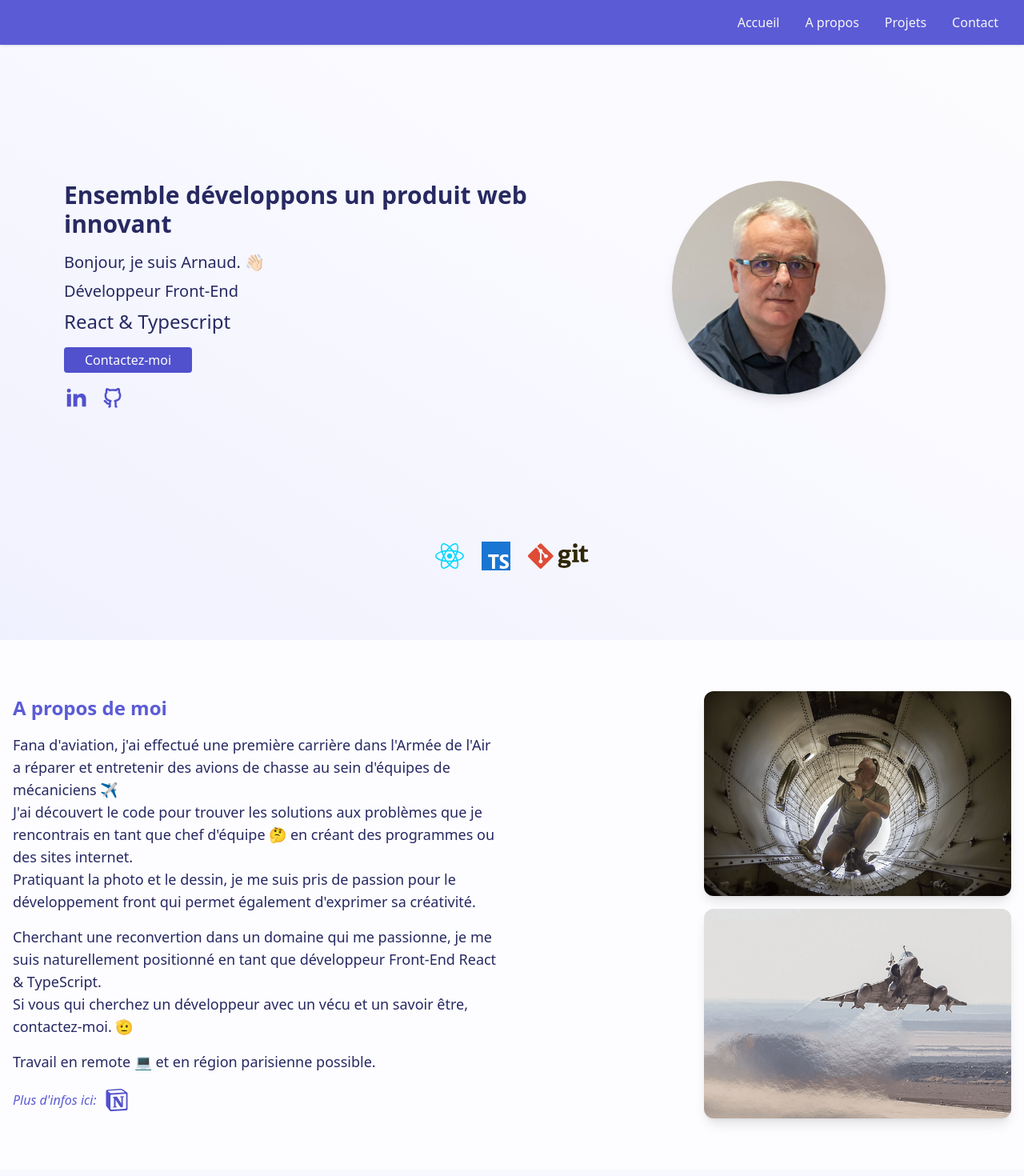
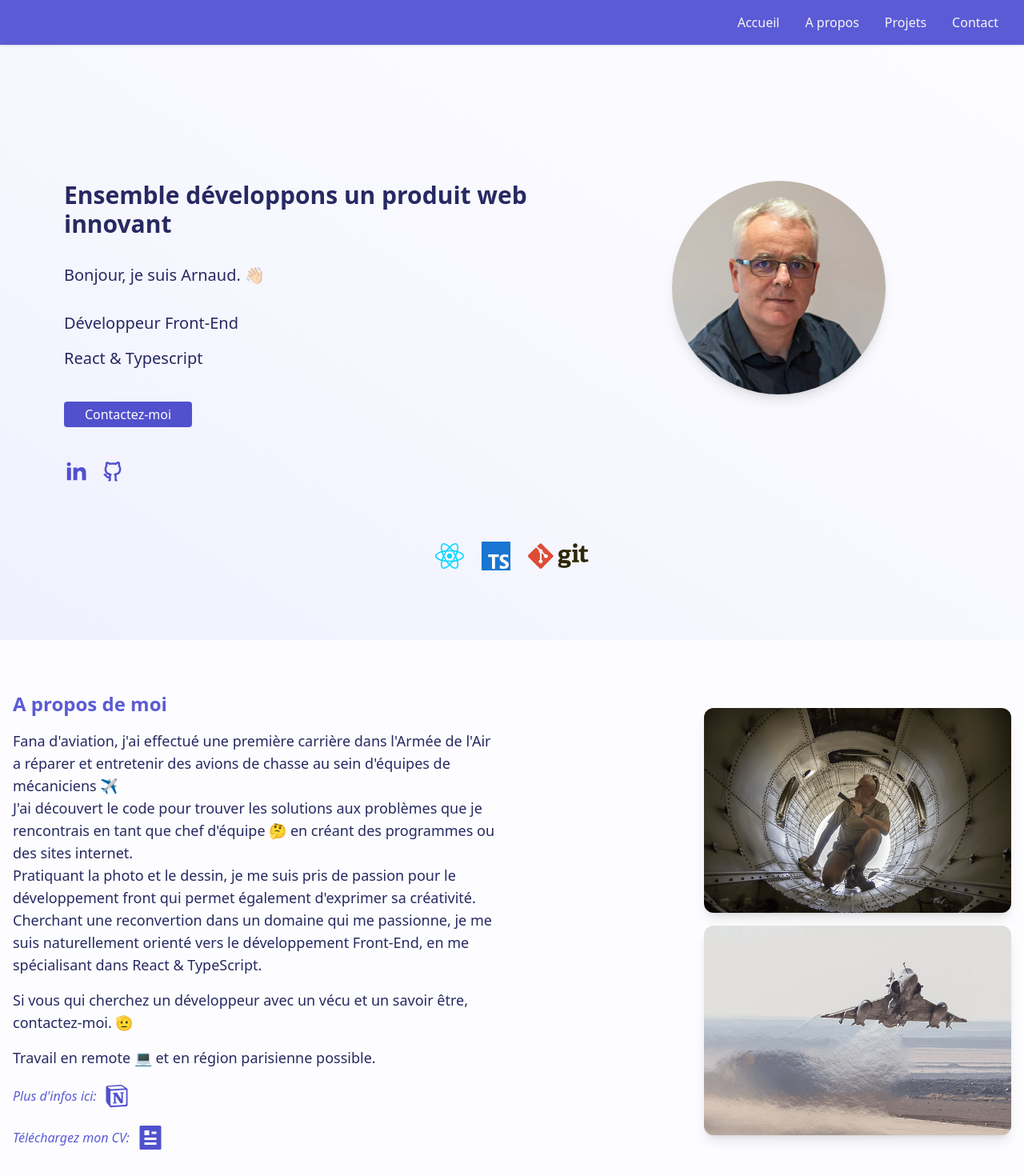
Before and after one commit to arnaudpant/ts-kallavero, a React (Vite) app: page / in a window 1280 px wide. Shown: the top 1470 px of the page at 80% size. Built offline with nearby package versions, Linux system fonts and the light colour scheme.

Commit message:
modifs textes et css

```diff
--- a/src/components/sections/About.tsx
+++ b/src/components/sections/About.tsx
@@ -1,6 +1,6 @@
 import about from "./../../img/portfolio/canal.png";
 import mirage from "./../../img/portfolio/M2D.png";
-import { RiNotionFill } from "react-icons/ri";
+import { RiNotionFill, RiArticleFill } from "react-icons/ri";
 import { Link } from "react-router-dom";
 
 const About: React.FC = () => {
@@ -26,14 +26,16 @@ const About: React.FC = () => {
                         <br /> Pratiquant la photo et le dessin, je me suis pris
                         de passion pour le développement front qui permet
                         également d'exprimer sa créativité.
-                        <p className="pt-4">
-                            Cherchant une reconvertion dans un domaine qui me
-                            passionne, je me suis naturellement positionné en
-                            tant que développeur Front-End React & TypeScript.{" "}
-                            <br />
-                            Si vous qui cherchez un développeur avec un vécu et
-                            un savoir être, contactez-moi. 🫡
-                        </p>
+                    </p>
+                    <p className="text-lg px-8 md:px-0">
+                        Cherchant une reconvertion dans un domaine qui me
+                        passionne, je me suis naturellement orienté vers le
+                        développement Front-End, en me spécialisant dans React &
+                        TypeScript.
+                    </p>
+                    <p className="text-lg pt-4 px-8 md:px-0">
+                        Si vous qui cherchez un développeur avec un vécu et un
+                        savoir être, contactez-moi. 🫡
                     </p>
                     <p className="text-lg pt-4 px-8 md:px-0">
                         Travail en remote 💻 et en région parisienne possible.
@@ -45,6 +47,16 @@ const About: React.FC = () => {
                         <Link to="https://continuous-sandalwood-0d9.notion.site/This-is-Arnaud-c8cf4e04a7474303877b86e5a6acd5b2">
                             <span>
                                 <RiNotionFill className="text-4xl text-rad10 cursor-pointer" />
+                            </span>
+                        </Link>
+                    </div>
+                    <div className="flex flex-row items-center mt-4">
+                        <p className="text-base italic pl-8 pr-2 md:pl-0 text-rad9">
+                            Téléchargez mon CV:{" "}
+                        </p>
+                        <Link to="https://flowcv.com/resume/kgrlfo7rug">
+                            <span>
+                                <RiArticleFill className="text-4xl text-rad10 cursor-pointer" />
                             </span>
                         </Link>
                     </div>
--- a/src/components/sections/Home.tsx
+++ b/src/components/sections/Home.tsx
@@ -5,38 +5,51 @@ import { RiLinkedinFill } from "react-icons/ri";
 
 const Home: React.FC = () => {
     return (
-        <section className="flex flex-col justify-between items-center w-full h-screen md:pt-14 md:justify-evenly bg-gradient-to-bl from-rad1 via-rad2 to-rad3"
-            id="home">
-
+        <section
+            className="flex flex-col justify-between items-center w-full h-screen md:pt-14 md:justify-evenly bg-gradient-to-bl from-rad1 via-rad2 to-rad3"
+            id="home"
+        >
             {/* == BLOC B & C == */}
             <div className="flex flex-col-reverse justify-around items-center h-4/5 w-full md:flex-row md:h-3/5 md:px-10">
-
                 {/* Bloc C Infos */}
-                <div className="flex flex-col justify-around grow mt-6 text-center md:text-left md:w-2/3 md:h-3/5 md:mt-0 md:px-10 text-rad12">
-
+                <div className="flex flex-col justify-between md:justify-start grow mt-6 text-center md:text-left md:w-2/3 md:h-3/5 md:mt-0 md:px-10 text-rad12">
                     <p className="text-xl md:text-3xl font-semibold px-8 md:px-0">
                         Ensemble développons un produit web innovant
                     </p>
+
                     <div itemScope itemType="https://schema.org/Occupation">
-                        <p className="text-lg pt-4 px-4 md:text-xl md:px-0">
+                        <p className="text-lg pt-2 px-4 md:text-xl md:px-0 md:pt-8">
                             Bonjour, je suis Arnaud. <span>👋🏻</span>
                         </p>
-                        <h1 className="text-lg pt-2 px-4 md:text-xl md:px-0" itemProp="jobTitle">
+                        <h1
+                            className="text-lg pt-5 px-4 md:text-xl md:px-0 md:pt-8"
+                            itemProp="jobTitle"
+                        >
                             Développeur Front-End
                         </h1>
-                        <h2 className="text-lg pt-2 px-4 md:text-2xl md:px-0">React & Typescript
+                        <h2 className="text-lg pt-2 px-4 md:text-xl md:px-0 md:pt-4">
+                            React & Typescript
                         </h2>
                     </div>
-                    <button className="w-40 mx-auto bg-rad10 hover:bg-rad8 rounded mt-4 px-2 py-1 text-rad1 md:mx-0">
-                        <a href="mailto:arnaud.pantenier@gmail.com" itemProp="email">
+                    <button className="w-40 mx-auto bg-rad10 hover:bg-rad8 rounded mt-4 md:mt-10 px-2 py-1 text-rad1 md:mx-0 ">
+                        <a
+                            href="mailto:arnaud.pantenier@gmail.com"
+                            itemProp="email"
+                        >
                             Contactez-moi
                         </a>
                     </button>
-                    <div className="flex flex-row justify-center md:justify-start mt-2 md:mt-4 gap-4" itemProp="url">
+                    <div
+                        className="flex flex-row justify-center md:justify-start mt-2 md:mt-10 gap-4"
+                        itemProp="url"
+                    >
                         <Link to="https://www.linkedin.com/in/arnaud-pantenier/">
                             <RiLinkedinFill className="text-3xl text-rad10 cursor-pointer" />
                         </Link>
-                        <Link to="https://github.com/arnaudpant/" itemProp="url">
+                        <Link
+                            to="https://github.com/arnaudpant/"
+                            itemProp="url"
+                        >
                             <RiGithubLine className="text-3xl text-rad10 cursor-pointer mr-2" />
                         </Link>
                     </div>
@@ -47,12 +60,10 @@ const Home: React.FC = () => {
                     <img
                         src={arnaud}
                         alt="Portrait de Arnaud"
-                        className="w-1/2 mx-auto rounded-full shadow-lg md:w-full xl:w-2/3 lg:mx-0"
+                        className="w-2/5 mx-auto rounded-full shadow-lg md:w-full xl:w-2/3 lg:mx-0"
                     />
                 </div>
-
             </div>
-
 
             {/* BOX STACK  */}
             <div className="mt-2 flex flex-col md:flex-row items-center gap-2 md:gap-8">
@@ -96,7 +107,6 @@ const Home: React.FC = () => {
                 </div>
             </div>
 
-
             {/* BOX SWIPPE */}
             <div className="relative flex justify-center h-12 md:hidden">
                 <div className="home-swippe-icon-scroll "></div>
--- a/src/data/projects.ts
+++ b/src/data/projects.ts
@@ -31,7 +31,7 @@ export const projects: Card[] = [
         img: "./Site5.png",
         title: "HuileVak",
         text: "Site vitrine d'un artisan (Commande client)",
-        desc: "Site e-commerce en construction",
+        desc: "Site e-commerce et landing page en construction",
         code: "",
         tech: ["React", "Tailwind", "Figma"],
         demo: "https://huilevak-demo.netlify.app/",
```
